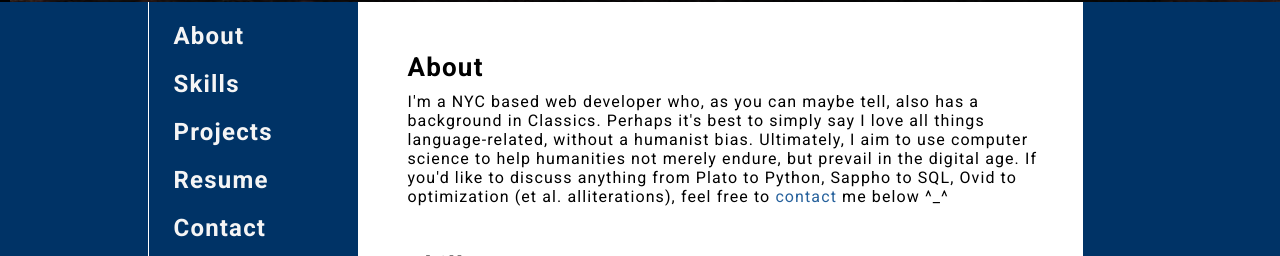
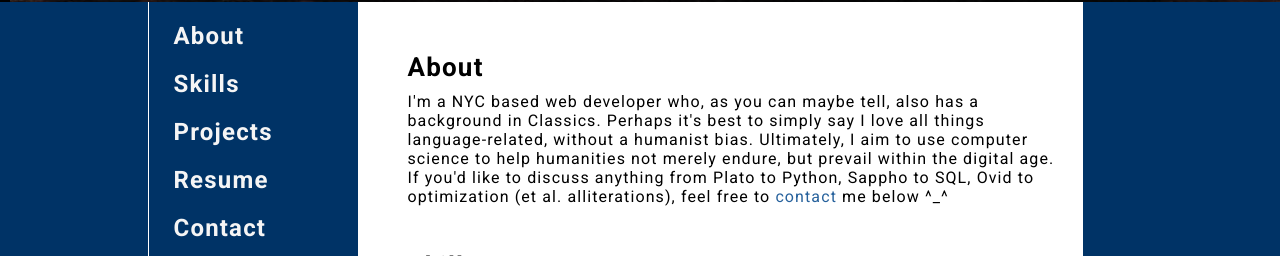
Before and after one commit to giovanni-da-rumore/giovanni-da-rumore.github.io, a plain HTML site: page index.html in a window 1280 px wide. Shown: the part 398-654 px from the top of the page. Drawn offline with nearby package versions, Linux system fonts and the light colour scheme.

Commit message:
more edit

```diff
--- a/index.html
+++ b/index.html
@@ -44,7 +44,7 @@
           <!-- <div class="greeting"><i>Salve!</i></div> -->
           I'm a NYC based web developer who, as you can maybe tell, also has a background in Classics.
           Perhaps it's best to simply say I love all things language-related, without a humanist bias.
-          Ultimately, I aim to use computer science to help humanities not merely endure, but prevail in the digital age.
+          Ultimately, I aim to use computer science to help humanities not merely endure, but prevail within the digital age. <br>
           If you'd like to discuss anything from Plato to Python, Sappho to SQL,
           Ovid to optimization (et al. alliterations), feel free to <a href="#contact" class="inline-link">contact</a> me below ^_^
         </p>
```
